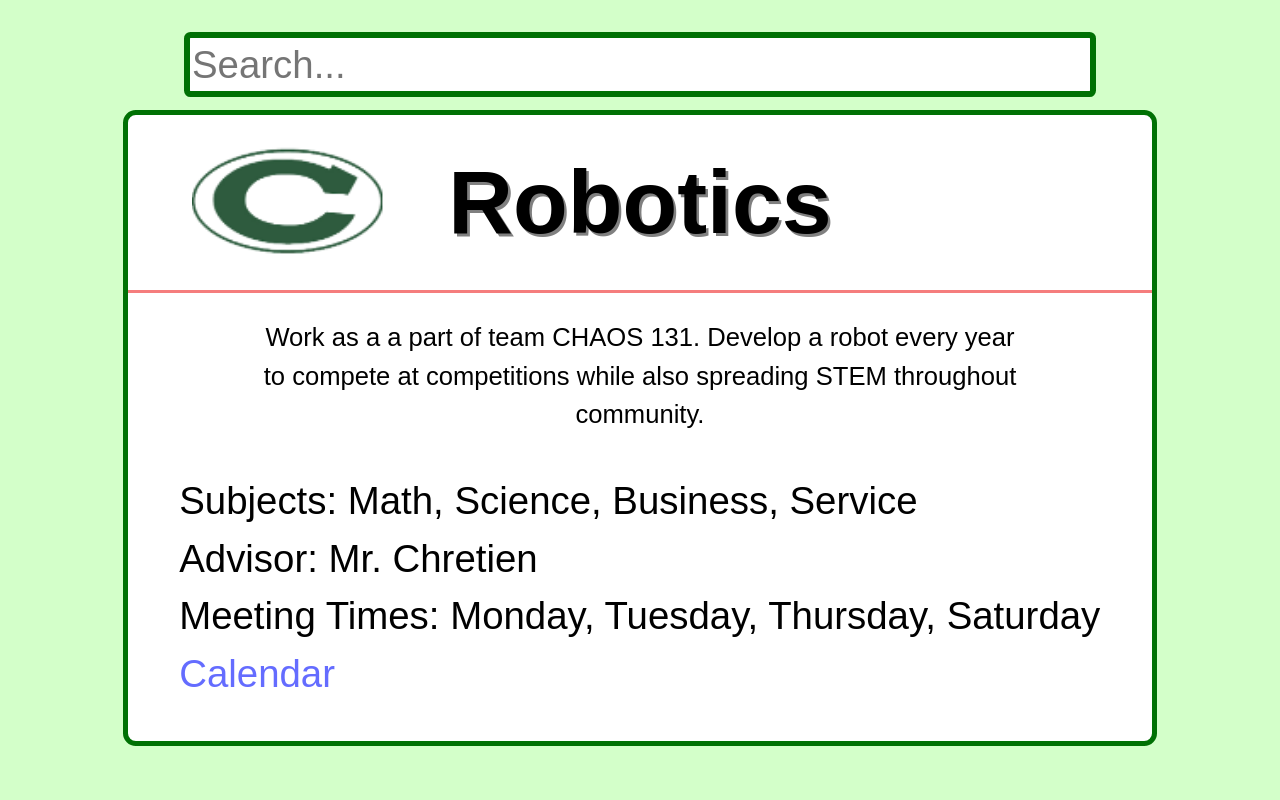
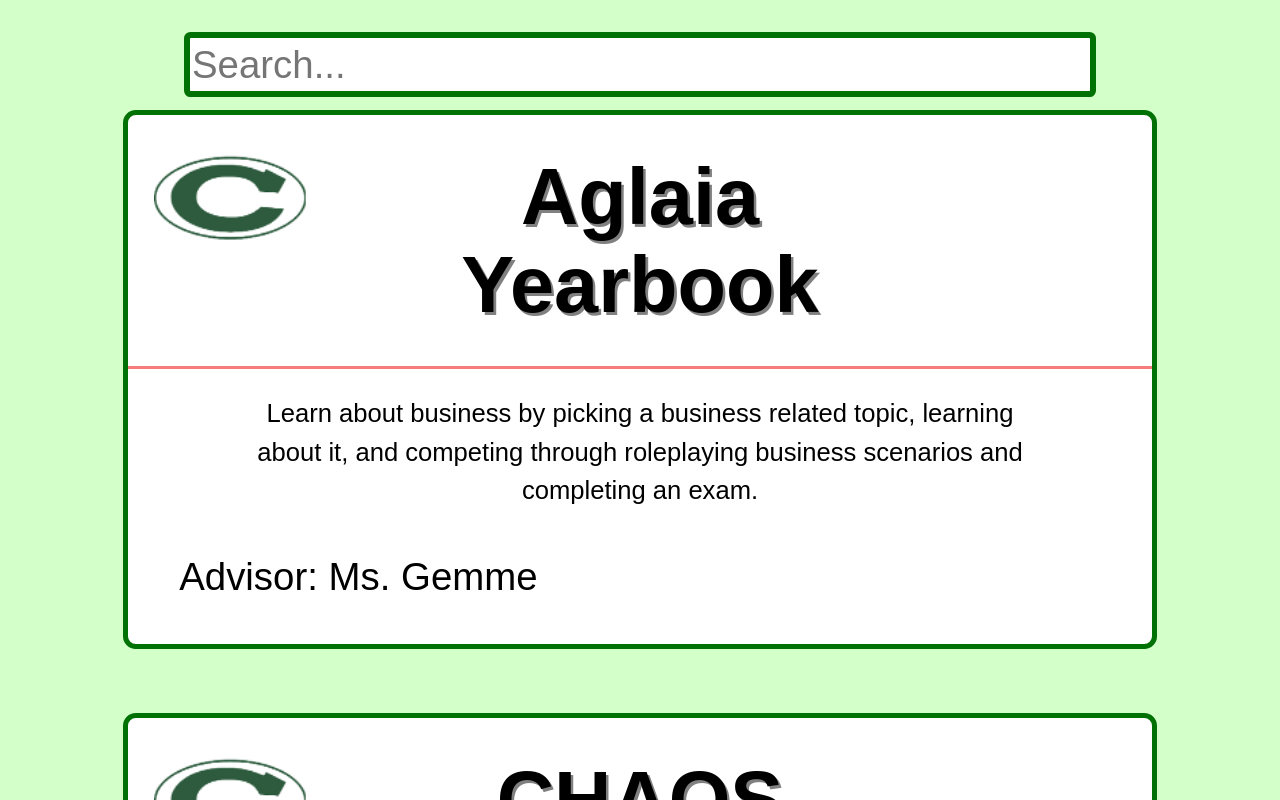
Before and after one commit to NinjaBuilderPro/CHS-Club-App, a React (Vite) app: page / in a window 1280 px wide. Both pictures are taken after a click on the button "Start". Shown: the top 800 px of the page. Built offline with nearby package versions, Linux system fonts and the light colour scheme.

Commit message:
Added club sample from central website

```diff
--- a/src/App.css
+++ b/src/App.css
@@ -1,5 +1,4 @@
 #root {
-  max-width: 1280px;
   margin: 0 auto;
   padding: 2rem;
   text-align: center;
--- a/src/components/ClubComponent.css
+++ b/src/components/ClubComponent.css
@@ -11,13 +11,15 @@
 
 .ClubTitle {
     color: black;
-    font-size: 7vi;
+    font-size: 6.2vi;
     font-weight: normal;
     margin: 20vi;
     max-height: 200vi;
     margin-top: 3vi;
     margin-bottom: 3vi;
-    max-width: 40vw;
+    margin-left: 16vi;
+    margin-right: 16vi;
+    max-width: 50vw;
     text-shadow: 0.2vw 0.2vw gray;
     text-align: center;
     font-family: sans-serif;
--- a/src/components/ClubComponent.tsx
+++ b/src/components/ClubComponent.tsx
@@ -12,7 +12,7 @@ const ClubComponent = ({title, description, subjects, advisor, meetingTime, cale
 return (
     <div className="ClubComponent" >
         <h1 className="ClubTitle">
-            <img src="/CHSLogo.png" style={{position: "absolute", width: "15vw", left: "5vw", top: "-1vw"}}/>
+            <img src="/CHSLogo.png" style={{position: "absolute", width: "12vw", left: "2vw", top: "0.3vw"}}/>
             {title}
             {image == "" ? "" : <img src={image} style={{position: "absolute", width: "15vw", right: "8vw", top: "1vw"}}/>}
         </h1>
@@ -21,9 +21,9 @@ return (
             {description}
         </p>
         <p className="ClubBody">
-            Subjects: {subjects}<br/>
+            {/* Subjects: {subjects}<br/> */}
             Advisor: {advisor}<br/>
-            Meeting Times: {meetingTime}<br/>
+            {/* Meeting Times: {meetingTime}<br/> */}
             {calendar=="" ? null : <a href={calendar} target="blank">Calendar</a>}
         </p>
     </div>
--- a/src/components/Clubs.json
+++ b/src/components/Clubs.json
@@ -1,56 +1,156 @@
 [
     {
-        "id":  "1",
-        "title": "Robotics",
-        "description": "Work as a a part of team CHAOS 131. Develop a robot every year to compete at competitions while also spreading STEM throughout community.",
-        "subjects": ["Math", "Science", "Business", "Service"],
+        "id": "",
+        "title": "Aglaia Yearbook",
+        "description": "Learn about business by picking a business related topic, learning about it, and competing through roleplaying business scenarios and completing an exam.",
+        "subjects": [""],
+        "advisor": "Ms. Gemme",
+        "meetingTime": [""],
+        "calendar": "",
+        "image": ""
+    },
+    {
+        "id":  "",
+        "title": "CHAOS",
+        "description": "Work as a a part of team CHAOS 131. Develop a robot every year to compete at competitions while also spreading STEM throughout community through outreach activities.",
+        "subjects": [""],
         "advisor": "Mr. Chretien",
-        "meetingTime":  ["Monday", "Tuesday", "Thursday", "Saturday"],
+        "meetingTime":  [""],
         "calendar": "https://www.chaos131.com/news/calendar",
         "image": ""
     },
     {
-        "ID": "2",
-        "title": "Oracle",
-        "description": "Participate in working on the longest running literary magazine in America. Put together a small assortment of artwork, photography, and poetry twice a year.",
-        "subjects": ["Art, Writing"],
-        "advisor": "Mrs. MacDonald",
-        "meetingTime": ["Thursday"],
+        "id": "",
+        "title": "Crochet Club",
+        "description": "Make crocheted items for Central's very own coat closet! Come learn to crochet and/or take some down time to create something to help others.  Meetings are Tuesdays after school in Room 21.",
+        "subjects": [""],
+        "advisor": "Mrs. St. Onge",
+        "meetingTime": [""],
         "calendar": "",
         "image": ""
     },
     {
-        "id": "3",
-        "title": "DECA",
-        "description": "Learn about business by picking a business related topic, learning about it, and competing through roleplaying business scenarios and completing an exam.",
-        "subjects": ["Business"],
-        "advisor": "Miss Fontaine",
-        "meetingTime": ["Monday"],
-        "calendar": "https://calendar.google.com/calendar/embed?src=c_classroom279dec35%40group.calendar.google.com&ctz=America%2FNew_York",
-        "image": ""
-    },
-    {
-        "id": "4",
-        "title": "Tri-M",
-        "description": "Spread music throughout the community and participate in events around the music department.",
-        "subjects": ["Music", "Honors Society", "Service"],
-        "advisor": "Mrs. Redmond",
-        "meetingTime": ["Thursday"],
+        "id": "",
+        "title": "CVN",
+        "description": "CVN is the close circuit television network at Central High School made to foster CENTRAL PRIDE. This is achieved by keeping the student body informed of any upcoming events and /or meetings, student achievements, and the weather.",
+        "subjects": [""],
+        "advisor": "Mr. Moulton",
+        "meetingTime": [""],
         "calendar": "",
         "image": ""
     },
     {
-        "id": "5",
+        "id": "",
+        "title": "DECA",
+        "description": "Central's DECA prepares emerging leaders and entrepreneurs in marketing, finance, hospitality and management. DECA members compete annually for a chance to participate in DECA's International Conference. Members can also participate in various other events, fundraisers, and conferences throughout the year.",
+        "subjects": [],
+        "advisor": "Ms. Fontaine",
+        "meetingTime": [""],
+        "calendar": "",
+        "image": ""
+    },
+    {
+        "ID": "",
+        "title": "GSA",
+        "description": "The CHS Gender Sexuality Alliance is a group that advocates for the inclusion, support, and acceptance of people with diverse sexual orientations and gender identities. The alliance strives to promote understanding, acceptance, and respect within the community through various events celebrating diversity.",
+        "subjects": [""],
+        "advisor": "Ms. Brunk",
+        "meetingTime": [""],
+        "calendar": "",
+        "image": ""
+    },
+    {
+        "id": "",
         "title": "Key Club",
-        "description": "Help out around your commmunity with many different service opportunities.",
-        "subjects": ["Service"] ,
-        "advisor": "Mrs. St Onge",
+        "description": "A volunteer community and school service organization, members earn service hours through numerous fun events throughout the year. Membership meetings are in the library on the second Wednesday of every month at 3:00 PM. All Central students are welcome.",
+        "subjects": [""] ,
+        "advisor": "Mrs. St. Onge",
+        "meetingTime": [""],
+        "calendar": "",
+        "image": ""
+    },
+    {
+        "id": "",
+        "title": "Law Club",
+        "description": "Meet every other Thursday before school in the PA building to discuss current legal issues and events.",
+        "subjects": [""] ,
+        "advisor": "Mrs. Ferro",
+        "meetingTime": [""],
+        "calendar": "",
+        "image": ""
+    },
+    {
+        "id": "",
+        "title": "Maskers Drama Club",
+        "description": "._.",
+        "subjects": [""] ,
+        "advisor": "Ms. Potoma",
+        "meetingTime": [""],
+        "calendar": "",
+        "image": ""
+    },
+    {
+        "id": "",
+        "title": "Math Team",
+        "description": "Go to different math events throughout the state where you compete in five different subjects of math. Students get to compete in both individual and team rounds while having fun doing math.",
+        "subjects": ["Math"],
+        "advisor": "Mrs. Machnik",
         "meetingTime": ["Wednesday"],
         "calendar": "",
         "image": ""
     },
     {
-        "id": "6",
+        "id": "",
+        "title": "National Art Honors Society",
+        "description": "National Art Honor Society works with students who have a strong interest in the visual arts. Field trips and community based art activities encompass the activities.",
+        "subjects": [""] ,
+        "advisor": "Mr. Burgess",
+        "meetingTime": [""],
+        "calendar": "",
+        "image": ""
+    },
+    {
+        "id": "",
+        "title": "National English Honors Society",
+        "description": "Members are comprised of students who have maintained a B+ or better in every English class for at least three semesters, a cumulative 2.75 GPA, and must be actively passing all classes.",
+        "subjects": [""] ,
+        "advisor": "Ms. Pennington, Ms. MacDonald",
+        "meetingTime": [""],
+        "calendar": "",
+        "image": ""
+    },
+    {
+        "id": "",
+        "title": "National Honors Society",
+        "description": "Students who have maintained a 3.5 unweighted or 9.0 weighted GPA will be invited to submit candidate information sheets to apply to NHS. Their candidacy will then be assessed based on their character, leadership, and volunteerism.",
+        "subjects": [""] ,
+        "advisor": "Mrs. Smith Tourigny",
+        "meetingTime": [""],
+        "calendar": "",
+        "image": ""
+    },
+    {
+        "ID": "",
+        "title": "Oracle",
+        "description": "The Oracle is Central's literary/arts magazine, publishing student work continuously since 1903. Students may submit poetry, short stories, essays, book reviews, photos and art work for publishing.",
+        "subjects": [""],
+        "advisor": "Mrs. MacDonald",
+        "meetingTime": [""],
+        "calendar": "",
+        "image": ""
+    },
+    {
+        "ID": "",
+        "title": "SLLED",
+        "description": "Meet every other Tuesday after school in the PA building to discuss ethical and legal issues and events. Students learn principles for collaborative discourse and apply those values to discussions of ethical issues, under the guidance of a trained teacher- coordinator.",
+        "subjects": [""],
+        "advisor": "Mrs. Ferro",
+        "meetingTime": [""],
+        "calendar": "",
+        "image": ""
+    },
+    {
+        "id": "",
         "title": "Story Tellers Club",
         "description": "Create and share storys of all kinds with different people.",
         "subjects": ["Writing"],
@@ -60,12 +160,42 @@
         "image": ""
     },
     {
-        "id": "7",
-        "title": "Math Team",
-        "description": "Go to different math events throughout the state where you compete in five different subjects of math.",
-        "subjects": ["Math"],
-        "advisor": "Mrs. Machnik",
-        "meetingTime": ["Wednesday"],
+        "ID": "",
+        "title": "Student Council",
+        "description": "The Central Student Council represents the entire student body, and the leaders are elected by the student population. They serve as the voice for the students by communicating with the faculty, administration, and Board of School Committee. Members also plan for spirit weeks and participate in community service projects.",
+        "subjects": [""],
+        "advisor": "Mr. Howe",
+        "meetingTime": [""],
+        "calendar": "",
+        "image": ""
+    },
+    {
+        "ID": "",
+        "title": "Tabletop Club",
+        "description": "Play or learn to play various tabletop games with other students.",
+        "subjects": [""],
+        "advisor": "Mr. Toohey",
+        "meetingTime": [""],
+        "calendar": "",
+        "image": ""
+    },
+    {
+        "id": "",
+        "title": "Tri-M",
+        "description": "Tri-M is the music honors society at Central. Members spread music throughout the community and participate in events around the music department.",
+        "subjects": ["Music", "Honors Society", "Service"],
+        "advisor": "Mrs. Redmond",
+        "meetingTime": ["Thursday"],
+        "calendar": "",
+        "image": ""
+    },
+    {
+        "id": "",
+        "title": "World Language Honors Society",
+        "description": "The purpose of the Central's World Language Honor Society is to recognize scholastic achievement in the study of German, French, Spanish and Latin. The Society promotes interest in the study of a world language and promotes cultural understanding within the Central community.",
+        "subjects": ["Music", "Honors Society", "Service"],
+        "advisor": "._.",
+        "meetingTime": ["Thursday"],
         "calendar": "",
         "image": ""
     }
```
